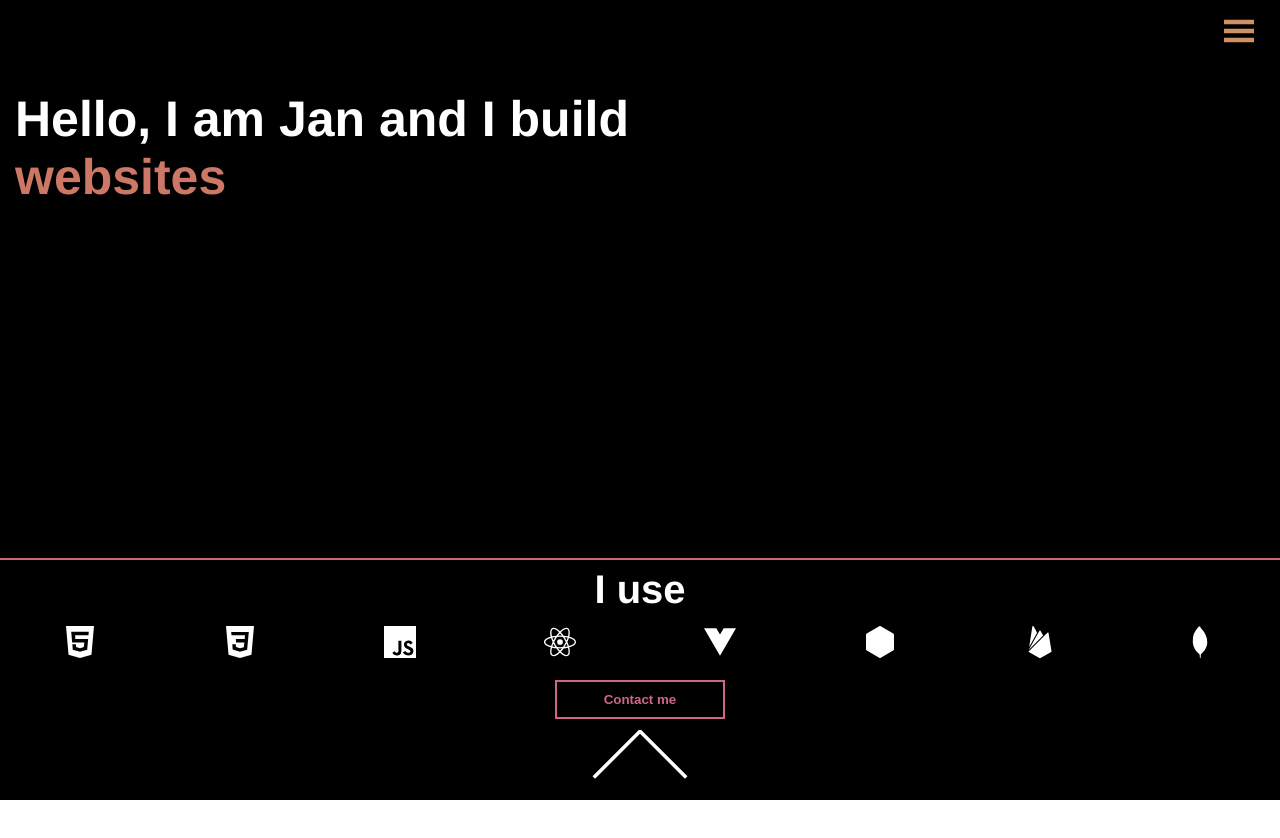
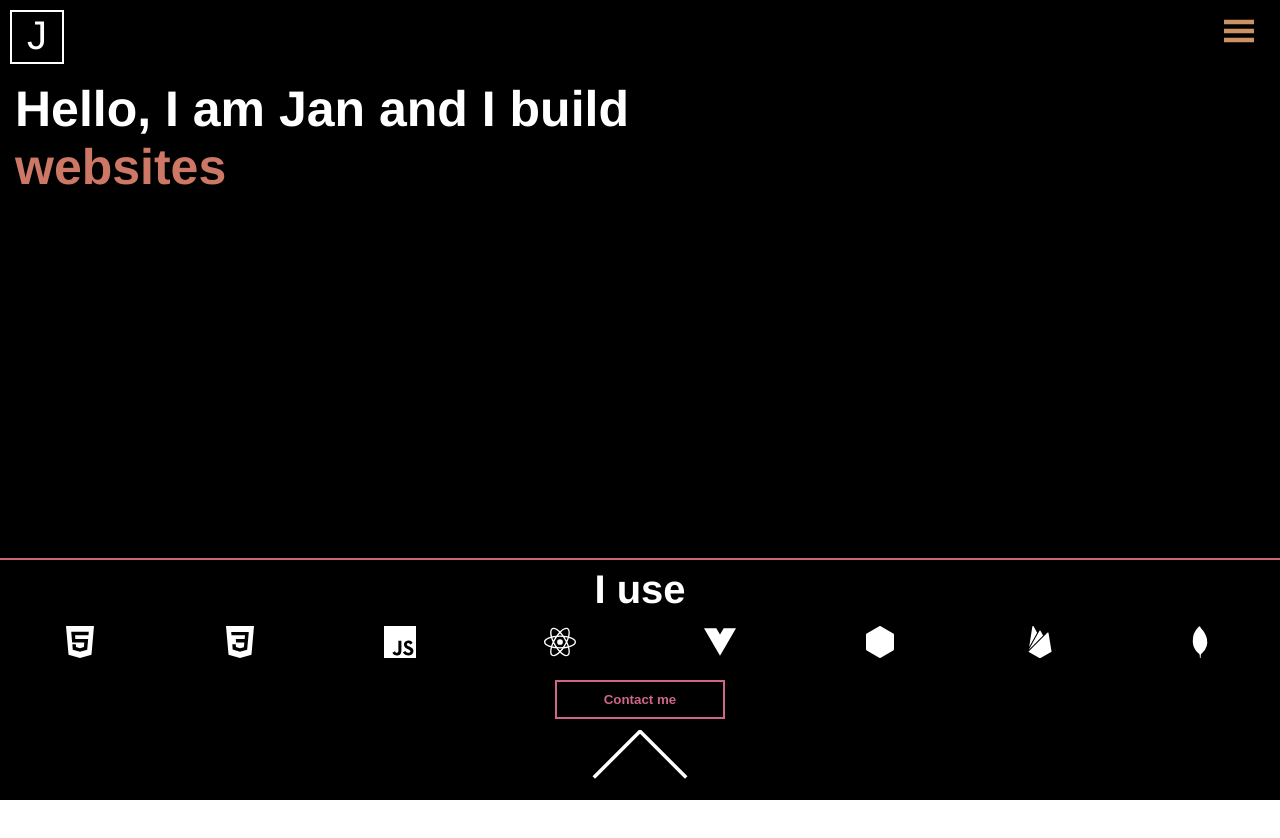
Before and after one commit to janolaerts/portfolio, a Vue app: page / in a window 1280 px wide. Built offline with nearby package versions, Linux system fonts and the light colour scheme.

Commit message:
Logo on about page made

```diff
--- a/src/components/About.vue
+++ b/src/components/About.vue
@@ -1,5 +1,6 @@
 <template>
   <div class="about">
+    <div @click="$router.push({ name: 'About' })" class="logo"><p>J</p></div>
     <div class="menu" @click="$router.push({ name: 'Nav' })"><img src="../assets/nav-icons/three-horizontal-lines.svg" width="30px" height="30px" alt="menu"></div>
     <div class="words-wrapper">
       <h1>Hello, I am Jan and I build</h1>
@@ -67,6 +68,30 @@ export default {
   top: 0;
   left: 0;
 }
+.about .logo{
+  position: absolute;
+  color: white;
+  border: 2px solid white;
+  width: 50px;
+  height: 50px;
+  text-align: center;
+  font-family:'Franklin Gothic Medium', 'Arial Narrow', Arial, sans-serif;
+  top: 10px;
+  left: 10px;
+  font-size: 40px;
+  cursor: pointer;
+}
+.about .logo:hover{
+  animation: rotate .75s linear forwards;
+  animation-timing-function: ease;
+}
+.about .logo p{
+  position: relative;
+  text-align: center;
+  cursor: pointer;
+  margin: 0;
+  top: 1px;
+}
 .about .menu{
   position: absolute;
   right: 2%;
@@ -83,21 +108,26 @@ export default {
   font-size: 50px;
   font-family: 'Franklin Gothic Medium', 'Arial Narrow', Arial, sans-serif;
   margin: 0;
-  top: 90px;
+  top: 70px;
   width: 50%;
   left: 15px;
+  margin-top: 10px;
 }
 .about h1.applications{
   color: 	#cd6689;
+  margin-top: 0px;
 }
 .about h1.websites{
   color: #cd7766;
+  margin-top: 0px;
 }
 .about h1.market{
   color: #cd9166;
+  margin-top: 0px;
 }
 .about h1.native{
   color: #cd6677;
+  margin-top: 0px;
 }
 .about div .words{
   position: relative;
--- a/src/components/Nav.vue
+++ b/src/components/Nav.vue
@@ -1,5 +1,6 @@
 <template>
 <div class="page">
+  <div @click="$router.push({ name: 'About' })" class="logo"><p>J</p></div>
   <div class="menu-close" @click="$router.go(-1)"><img src="../assets/nav-icons/close-line.svg" width="30px" height="30px" alt="menu-close"></div>
   <div class="links">
     <div @click="$router.push({ name: 'About' })"><img src="../assets/nav-icons/menu.svg" width="40px" height="40px" alt="about"><h2 class="link-about">About me</h2></div>
@@ -51,6 +52,30 @@ export default {
   height: 100%;
   top: 0;
   left: 0;
+}
+.page .logo{
+  position: absolute;
+  color: white;
+  border: 2px solid white;
+  width: 50px;
+  height: 50px;
+  text-align: center;
+  font-family:'Franklin Gothic Medium', 'Arial Narrow', Arial, sans-serif;
+  top: 10px;
+  left: 10px;
+  font-size: 40px;
+  cursor: pointer;
+}
+.page .logo:hover{
+  animation: rotate .75s linear forwards;
+  animation-timing-function: ease;
+}
+.page .logo p{
+  position: relative;
+  text-align: center;
+  cursor: pointer;
+  margin: 0;
+  top: 1px;
 }
 .page .menu-close{
   position: absolute;
@@ -148,7 +173,6 @@ export default {
 }
 
 /* animations */
-
 @keyframes menu{
   from{
     width: 0px
@@ -157,4 +181,13 @@ export default {
     width: 210px
   }
 }
+
+@keyframes rotate{
+  from{
+    transform: rotateX(90deg);
+  }
+  to{
+    transform: rotateX(0deg);
+  }
+}
 </style>
--- a/src/components/Projects.vue
+++ b/src/components/Projects.vue
@@ -131,19 +131,19 @@ export default {
 .projects-container .project1 img{
   position: relative;
   left: -200%;
-  animation: slideLeft 1s .75s linear forwards;
+  animation: slideLeft 1s linear forwards;
   animation-timing-function: ease;
 }
 .projects-container .project2 img{
   position: relative;
   left: -200%;
-  animation: slideLeft 1s 1.5s linear forwards;
+  animation: slideLeft 1s .75s linear forwards;
   animation-timing-function: ease;
 }
 .projects-container .project3 img{
   position: relative;
   left: -200%;
-  animation: slideLeft 1s 2.25s linear forwards;
+  animation: slideLeft 1s 1.5s linear forwards;
   animation-timing-function: ease;
 }
 .projects-container .project1-info{
@@ -152,7 +152,7 @@ export default {
   border-bottom: 2px solid #cd7766;
   position: relative;
   transform: rotateX(90deg);
-  animation: flip .75s 1s linear forwards;
+  animation: flip .75s .25s linear forwards;
   animation-timing-function: ease;
 }
 .projects-container .project1-info .intro{
@@ -193,7 +193,7 @@ export default {
   flex-basis: 400px;
   border-bottom: 2px solid #cd7766;
   transform: rotateX(90deg);
-  animation: flip .75s 1.75s linear forwards;
+  animation: flip .75s 1s linear forwards;
   animation-timing-function: ease;
 }
 .projects-container .project2-info .intro{
@@ -233,7 +233,7 @@ export default {
   flex-grow: 1;
   flex-basis: 400px;
   transform: rotateX(90deg);
-  animation: flip .75s 2.5s linear forwards;
+  animation: flip .75s 1.75s linear forwards;
   animation-timing-function: ease;
 }
 .projects-container .project3-info .intro{
```
